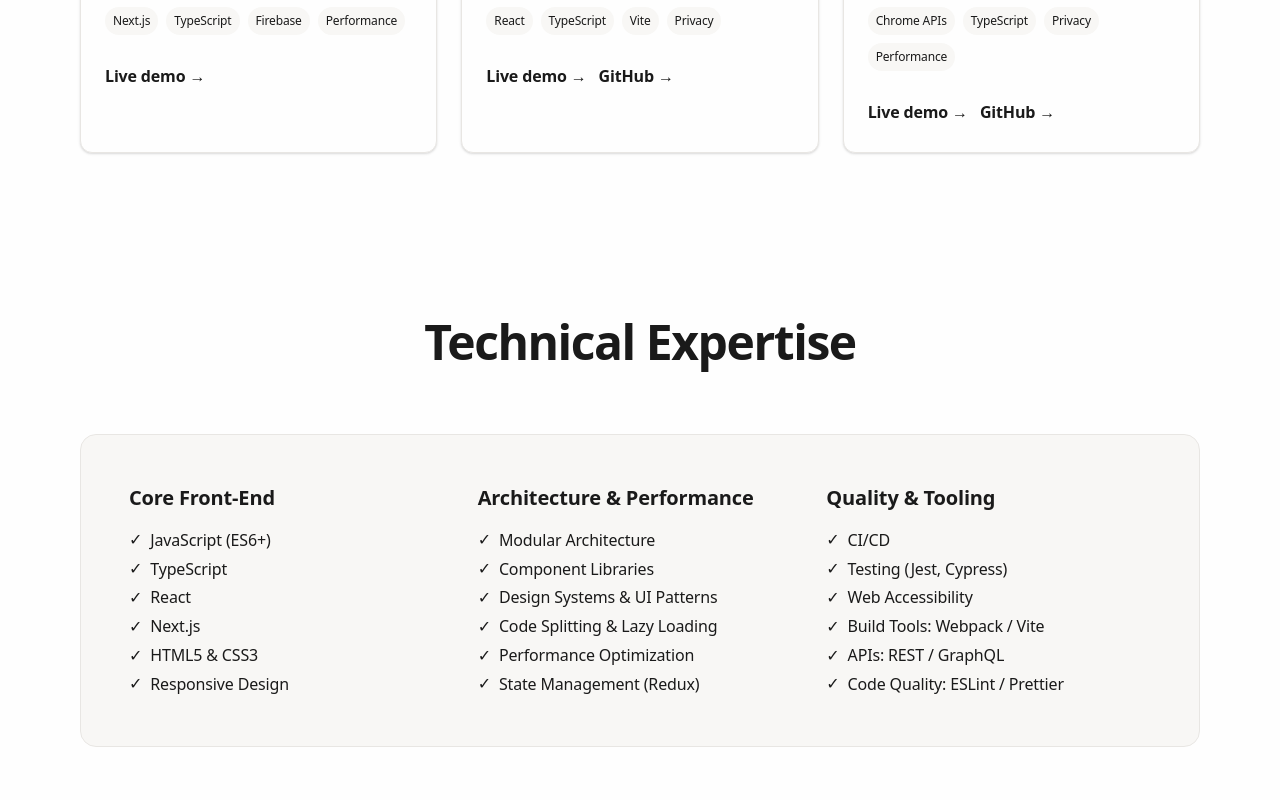
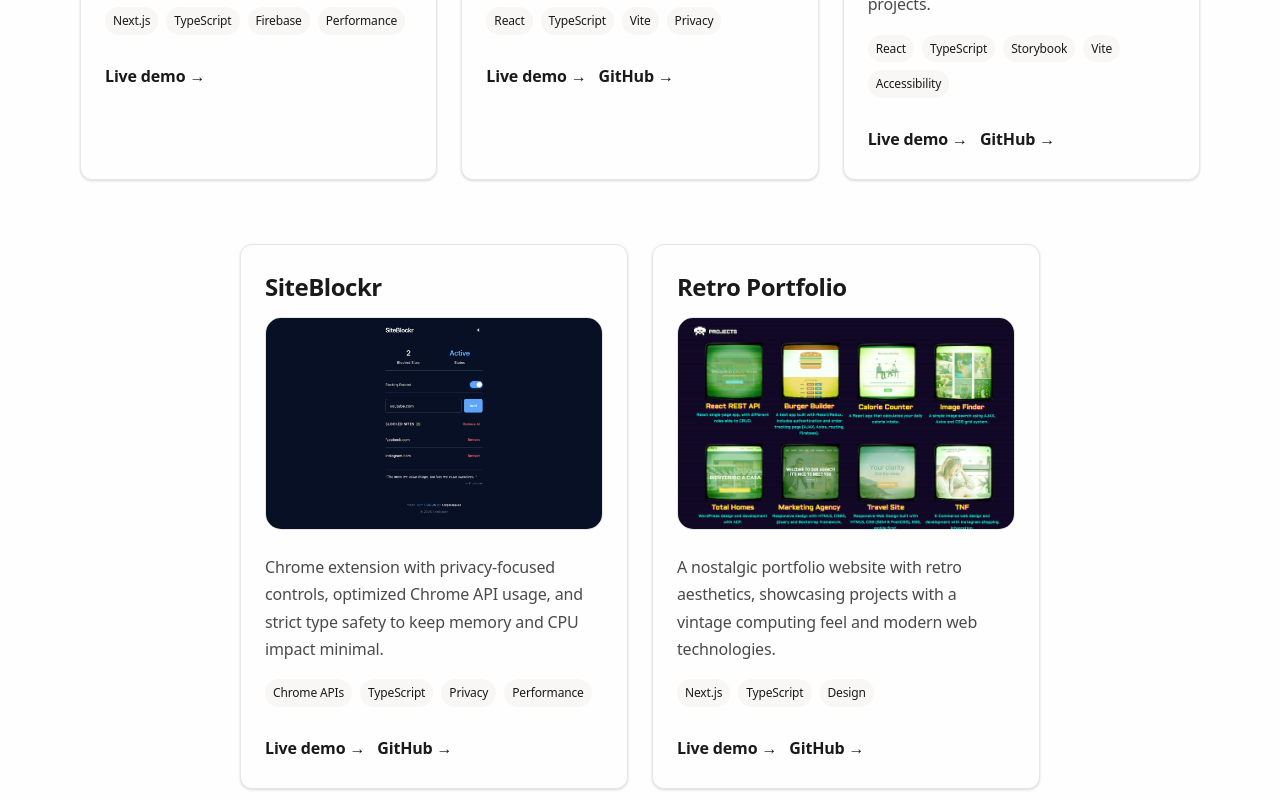
Before and after one commit to sergimarquez/react-portfolio-sergimarquez, a Next.js app: page / in a window 1280 px wide. Shown: the part 1080-1880 px from the top of the page. Built offline with nearby package versions, Linux system fonts and the light colour scheme.

Commit message:
feat: add design system project and reorganize layout

```diff
--- a/app/page.tsx
+++ b/app/page.tsx
@@ -12,6 +12,7 @@ type ProjectCard = {
 };
 
 const projectCards: ProjectCard[] = [
+  // Top row (3 columns)
   {
     title: "Fintreo",
     description:
@@ -30,6 +31,17 @@ const projectCards: ProjectCard[] = [
     repoUrl: "https://github.com/sergimarquez/three-things",
   },
   {
+    title: "Design System",
+    description:
+      "Modern design system built with React and TypeScript. Framework-agnostic tokens and headless components for building consistent, accessible UIs across projects.",
+    image: { src: "/projects/design-system.png", alt: "Screenshot of Design System Storybook" },
+    tags: ["React", "TypeScript", "Storybook", "Vite", "Accessibility"],
+    liveUrl:
+      "https://design-system-c8tq69gah-sergis-projects-2dc6d14d.vercel.app/?path=/story/welcome--welcome",
+    repoUrl: "https://github.com/sergimarquez/design-system",
+  },
+  // Bottom row (2 centered columns)
+  {
     title: "SiteBlockr",
     description:
       "Chrome extension with privacy-focused controls, optimized Chrome API usage, and strict type safety to keep memory and CPU impact minimal.",
@@ -38,6 +50,15 @@ const projectCards: ProjectCard[] = [
     liveUrl:
       "https://chromewebstore.google.com/detail/ogicdnegacclceajhgaoehlnidgndllp?utm_source=item-share-cb",
     repoUrl: "https://github.com/sergimarquez/site-blockr",
+  },
+  {
+    title: "Retro Portfolio",
+    description:
+      "A nostalgic portfolio website with retro aesthetics, showcasing projects with a vintage computing feel and modern web technologies.",
+    image: { src: "/projects/retro-portfolio.png", alt: "Screenshot of Retro Portfolio website" },
+    tags: ["Next.js", "TypeScript", "Design"],
+    liveUrl: "https://sergimarquez.dev",
+    repoUrl: "https://github.com/sergimarquez/retro-portfolio",
   },
 ];
 
@@ -110,8 +131,10 @@ export default function Home() {
       <section id="projects" style={{ marginBottom: "10rem" }}>
         <Stack gap={8}>
           <h2 className="section-title fade-in">Featured Projects</h2>
+
+          {/* Top row: 3 columns */}
           <Grid cols={3} gap={6} style={{ alignItems: "stretch" }}>
-            {projectCards.map((project, index) => {
+            {projectCards.slice(0, 3).map((project, index) => {
               const animationClass = index % 2 === 0 ? "fade-in-delay-1" : "fade-in-delay-2";
               return (
                 <Card
@@ -200,6 +223,104 @@ export default function Home() {
               );
             })}
           </Grid>
+
+          {/* Bottom row: 2 centered columns */}
+          <div style={{ display: "flex", justifyContent: "center", marginTop: "2rem" }}>
+            <Grid
+              cols={2}
+              gap={6}
+              style={{ alignItems: "stretch", maxWidth: "800px", width: "100%" }}
+            >
+              {projectCards.slice(3).map((project, index) => {
+                const animationClass = index % 2 === 0 ? "fade-in-delay-1" : "fade-in-delay-2";
+                return (
+                  <Card
+                    key={project.title}
+                    as="div"
+                    className={`project-card card-hover ${animationClass}`}
+                  >
+                    <div className="project-card__content">
+                      <Stack gap={4}>
+                        <div>
+                          <Text
+                            as="h3"
+                            size="2xl"
+                            weight="semibold"
+                            style={{ letterSpacing: "-0.02em" }}
+                          >
+                            {project.title}
+                          </Text>
+                          {project.liveUrl ? (
+                            <a
+                              href={project.liveUrl}
+                              className="project-card__image-link"
+                              aria-label={`Visit ${project.title} live site`}
+                              target="_blank"
+                              rel="noopener noreferrer"
+                            >
+                              <div className="project-card__image">
+                                <Image
+                                  src={project.image.src}
+                                  alt={project.image.alt}
+                                  fill
+                                  sizes="(max-width: 768px) 100vw, 48vw"
+                                  style={{ objectFit: "cover" }}
+                                />
+                              </div>
+                            </a>
+                          ) : (
+                            <div className="project-card__image">
+                              <Image
+                                src={project.image.src}
+                                alt={project.image.alt}
+                                fill
+                                sizes="(max-width: 768px) 100vw, 48vw"
+                                style={{ objectFit: "cover" }}
+                              />
+                            </div>
+                          )}
+                          <Text color="secondary" style={{ lineHeight: "1.7" }}>
+                            {project.description}
+                          </Text>
+                        </div>
+
+                        {project.tags.length > 0 && (
+                          <Stack direction="row" gap={2} style={{ flexWrap: "wrap" }}>
+                            {project.tags.map((tag) => (
+                              <Badge key={`${project.title}-${tag}`}>{tag}</Badge>
+                            ))}
+                          </Stack>
+                        )}
+
+                        <div className="project-card__links">
+                          {project.liveUrl && (
+                            <a
+                              href={project.liveUrl}
+                              target="_blank"
+                              rel="noopener noreferrer"
+                              className="project-link"
+                            >
+                              Live demo →
+                            </a>
+                          )}
+                          {project.repoUrl && (
+                            <a
+                              href={project.repoUrl}
+                              target="_blank"
+                              rel="noopener noreferrer"
+                              className="project-link project-link--secondary"
+                            >
+                              GitHub →
+                            </a>
+                          )}
+                        </div>
+                      </Stack>
+                    </div>
+                  </Card>
+                );
+              })}
+            </Grid>
+          </div>
         </Stack>
       </section>
 
```
Also changed, not shown: public/projects/design-system.png (added).
